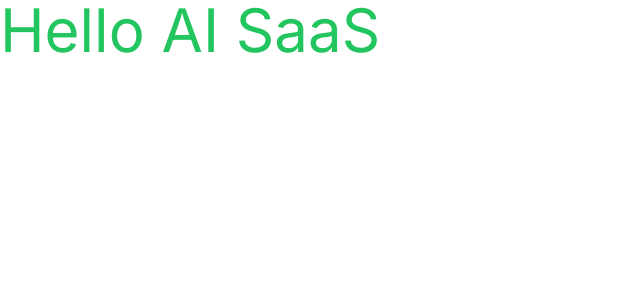
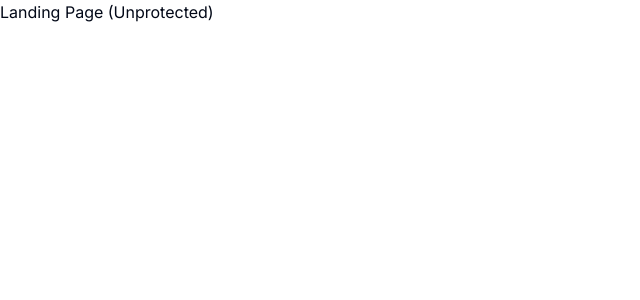
Before and after one commit to Faizan141-coder/ai-saas-platform, a Next.js app: page / in a window 1280 px wide. Shown: the top 300 px of the page, without its empty margins (0-640 px from the left). Built offline with nearby package versions, Linux system fonts and the light colour scheme.

Commit message:
added route groups

```diff
--- /dev/null
+++ b/app/(dashboard)/(routes)/dashboard/page.tsx
@@ -0,0 +1,9 @@
+const DashboardPage = () => {
+    return (
+      <div>
+            Dashboard Page (Protected)
+      </div>
+    )
+}
+
+export default DashboardPage
--- /dev/null
+++ b/app/(landing)/page.tsx
@@ -0,0 +1,9 @@
+const LandingPage = () => {
+  return (
+    <div>
+        Landing Page (Unprotected)
+    </div>
+  )
+}
+
+export default LandingPage
--- a/app/globals.css
+++ b/app/globals.css
@@ -1,6 +1,12 @@
 @tailwind base;
 @tailwind components;
 @tailwind utilities;
+
+html,
+body,
+:root {
+  height: 100%;
+}
 
 @layer base {
   :root {
--- a/app/layout.tsx
+++ b/app/layout.tsx
@@ -5,8 +5,8 @@ import './globals.css'
 const inter = Inter({ subsets: ['latin'] })
 
 export const metadata: Metadata = {
-  title: 'Create Next App',
-  description: 'Generated by create next app',
+  title: 'Genius',
+  description: 'AI Platform for SaaS',
 }
 
 export default function RootLayout({
--- a/app/page.tsx
+++ /dev/null
@@ -1,7 +0,0 @@
-export default function Home() {
-  return (
-    <>
-      <p className="text-6xl text-green-500">Hello AI SaaS</p>
-    </>
-  )
-}
```
